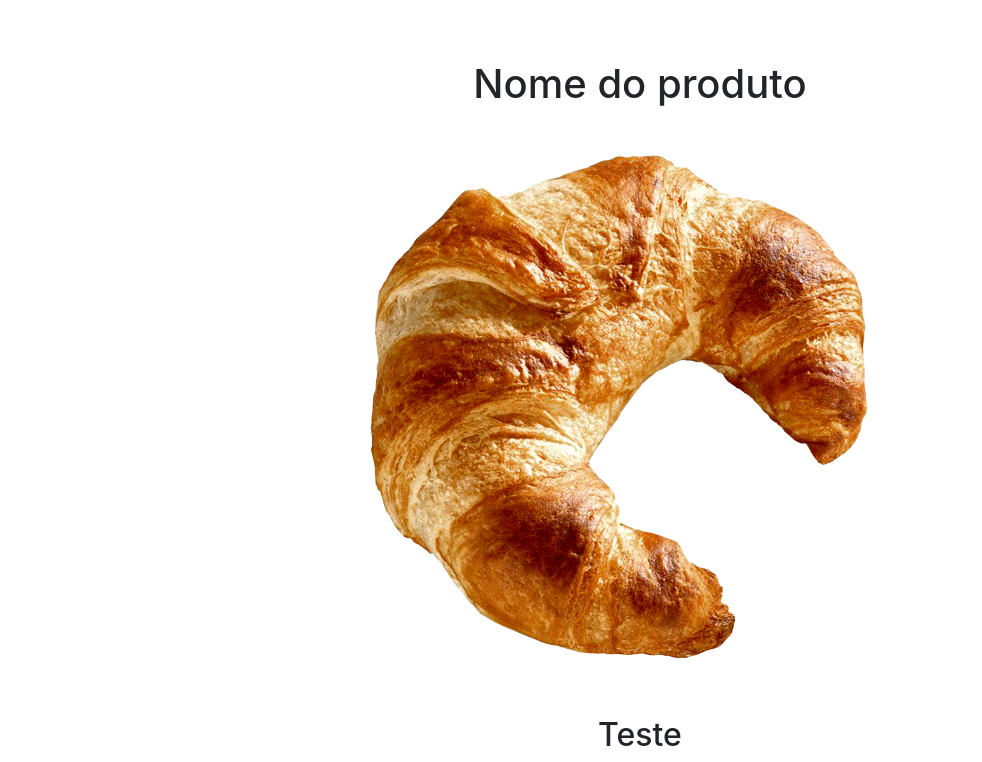
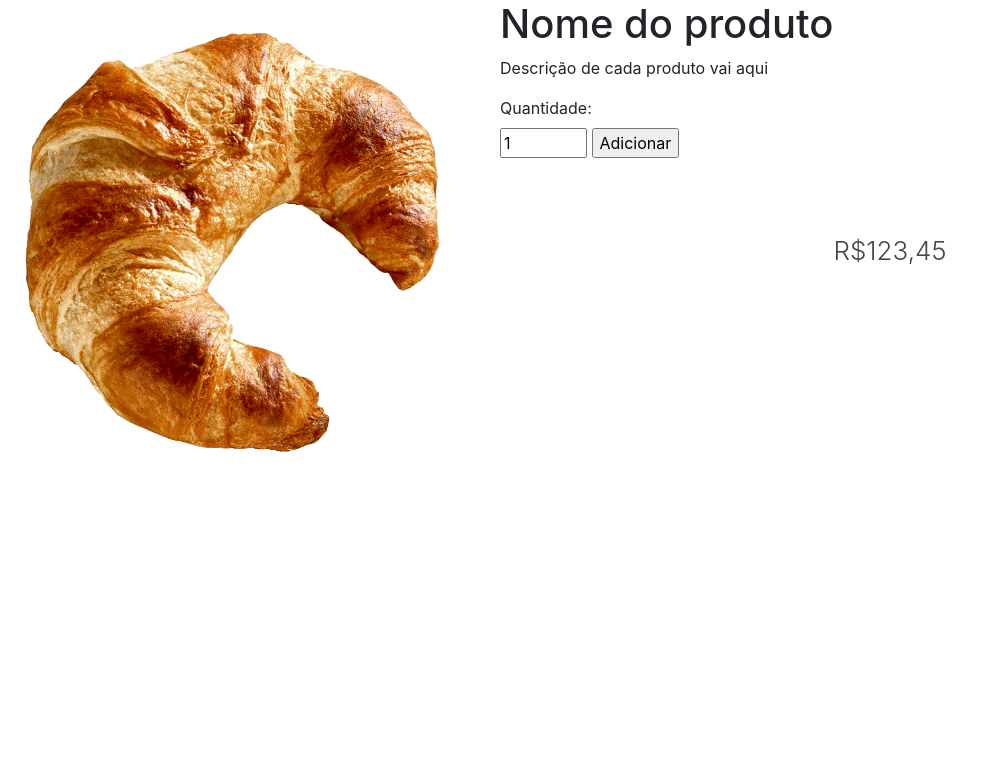
Before and after one commit to PedroFernandesSpark/Padaria-online-python, a Flask app: page /produto in a window 1280 px wide. Shown: the part 56-818 px from the top of the page, without its empty margins (0-982 px from the left). After the commit the page ends 508 px from the top, so only its background shows below. Run offline with Flask 2, Linux system fonts and the light colour scheme; parts of the project's set-up code (start-up, migrations or seed data) failed here and were passed over.

Commit message:
Mudanças basicas no front do produto

```diff
--- a/PyDaria/PyDaria/PyDaria/static/content/produto.css
+++ b/PyDaria/PyDaria/PyDaria/static/content/produto.css
@@ -1,4 +1,19 @@
-.produto {
-    margin-top: 60px;
-    text-align: center;
+.divExterno {
+    display: flex;
+    flex-flow: row nowrap;
+    width: 95vw;
 }
+
+
+
+.preco-produto {
+    display: flex;
+    align-items: center;
+}
+
+.preco-produto span {
+    font-size: 26px;
+    font-weight: 300;
+    color: #43474D;
+    margin-right: 20px;
+}
--- a/PyDaria/PyDaria/PyDaria/templates/produto.html
+++ b/PyDaria/PyDaria/PyDaria/templates/produto.html
@@ -4,8 +4,8 @@
         <meta charset="utf-8" />
         <title>PyDaria</title>
         <link rel="stylesheet" href="../static/content/signin.css">
+        <link rel="stylesheet" href="https://cdn.jsdelivr.net/npm/bootstrap@4.5.3/dist/css/bootstrap.min.css" integrity="sha384-TX8t27EcRE3e/ihU7zmQxVncDAy5uIKz4rEkgIXeMed4M0jlfIDPvg6uqKI2xXr2" crossorigin="anonymous">
         <link rel="stylesheet" href="../static/content/produto.css">
-        <link rel="stylesheet" href="https://cdn.jsdelivr.net/npm/bootstrap@4.5.3/dist/css/bootstrap.min.css" integrity="sha384-TX8t27EcRE3e/ihU7zmQxVncDAy5uIKz4rEkgIXeMed4M0jlfIDPvg6uqKI2xXr2" crossorigin="anonymous">
     </head>
     <body>
         <div id="container">
@@ -37,10 +37,33 @@
                     </form>
                 </div>
             </nav>
-            <div class="produto">
+
+        </div>
+
+
+        <div class="divExterno">
+
+            <div>
+                <img class="imagem" src="../static/img/croissant.png" width="500px">
+            </div>
+
+
+            <div>
                 <h1> Nome do produto </h1>
-                <img src="../static/img/croissant.png" width="600px">
-                <h2>Teste</h2>
+                <p> Descrição de cada produto vai aqui </p>
+                <form>
+                    <label for="quantidade">Quantidade:</label>
+                    <br>
+                    <input type="number" if="quantidade" min="1" max="10" step="1" value="1">
+                    <input type="submit" value="Adicionar">
+                </form>
             </div>
+
+            <div class="preco-produto">
+                <span> R$123,45</span>
+            </div>
+
         </div>
+
+
     </body>
```
Also changed, not shown: 1 other file.
